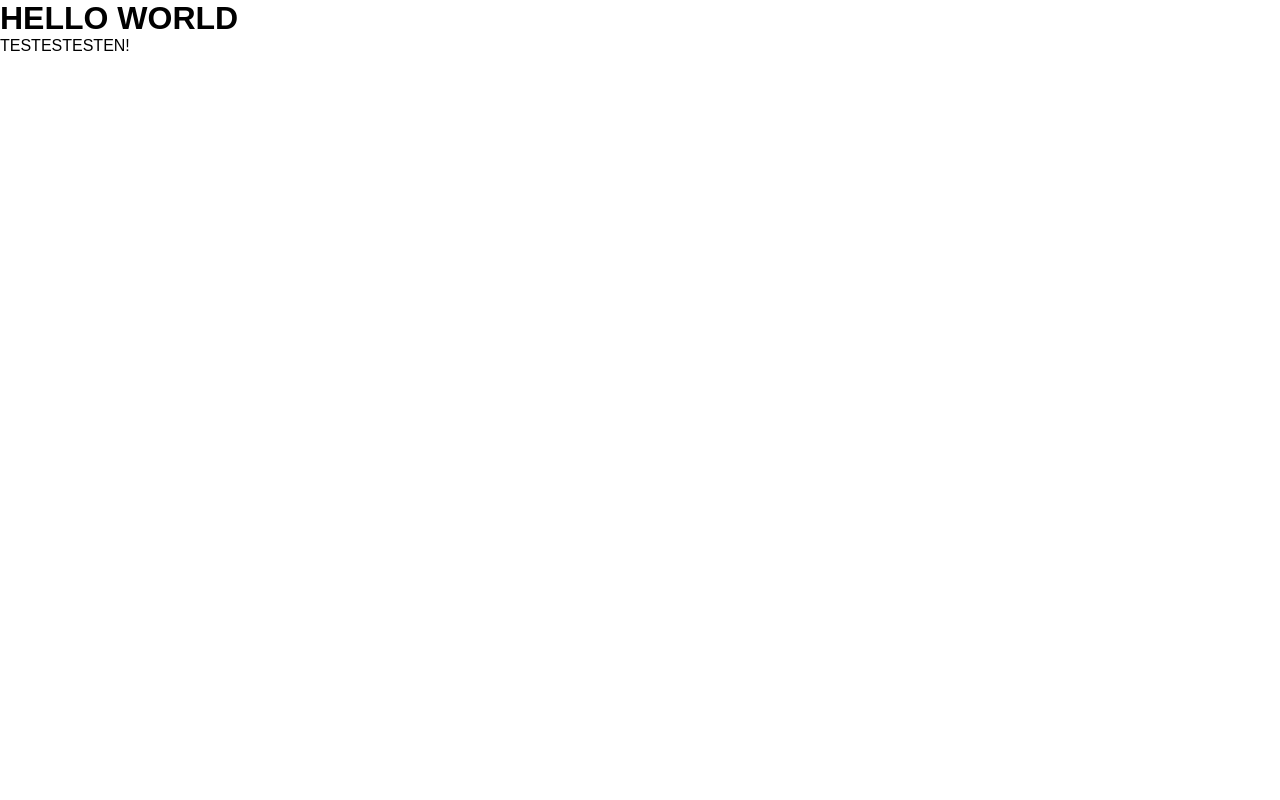
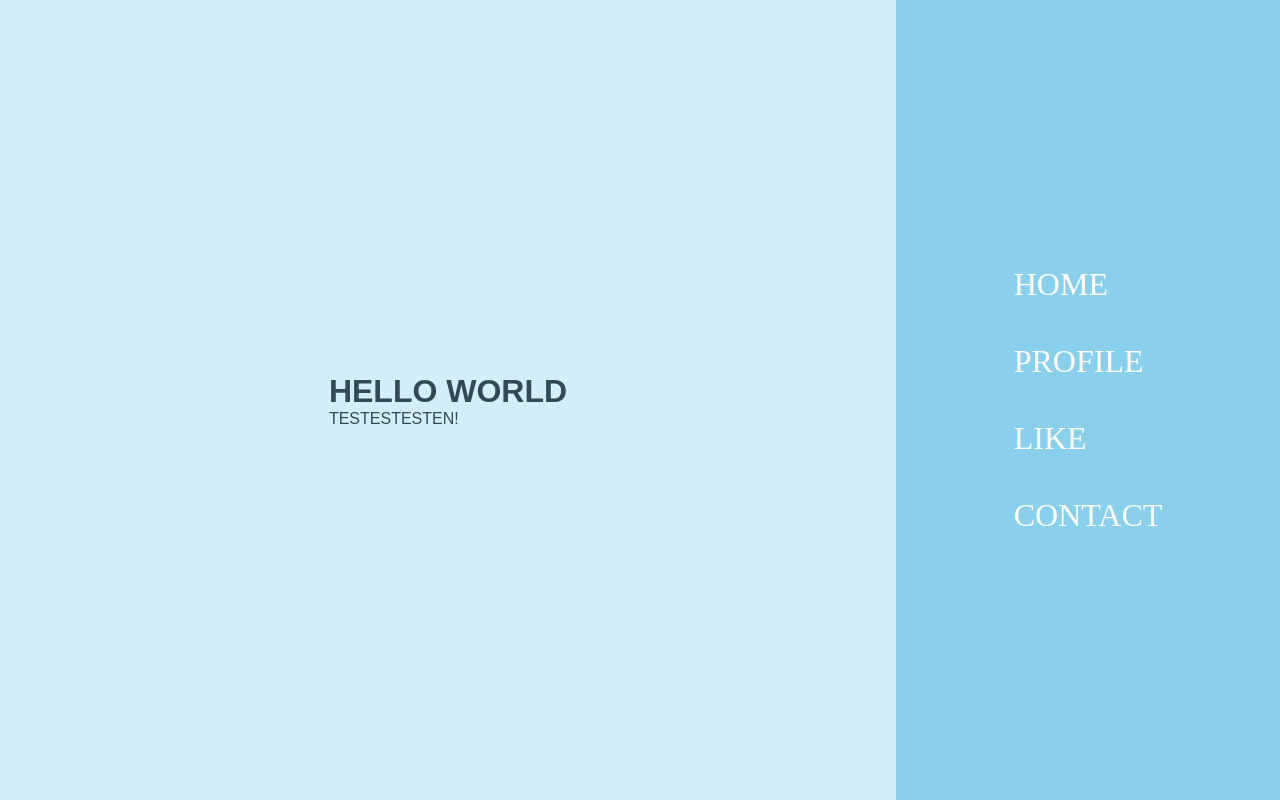
Before and after one commit to t-mocho/helloworld, a plain HTML site: page index.html in a window 1280 px wide. Drawn offline with nearby package versions, Linux system fonts and the light colour scheme.

Commit message:
Add files via upload

```diff
--- a/css/index.css
+++ b/css/index.css
@@ -1,16 +1,17 @@
 html {
   height: 100%;
   width: 100%;
+  background: #ccc
 }
 
 body {
   height: 100%;
   margin: 0;
-  background: #fff;
+  background: #89d0ed;
   /*linear-gradient(180deg, #b0e5f2 0%, #b0e5f2 40%, #c5d8a4 50%, #c5d8a4 100%)*/
-  ;
 }
 
+/*スタートページ*/
 #start {
   width: 100%;
   height: 100%;
@@ -33,45 +34,57 @@ body {
   display: none;
 }
 
+/*メインページ*/
 #main {
   font-family: "游ゴシック Light", "游ゴシック", "YuGothic", sans-serif;
   font-weight: 200;
   background: #fff;
+  height: 100%;
+  width: 70%;
+  display: none;
+}
+
+#main_box {
+  display: flex;
+  align-items: center;
+  justify-content: center;
+  height: 100%;
 }
 
 #main p {
   margin: 0;
 }
 
-.no-display {
+#menu {
+  width: 30%;
+  height: 100%;
+  position: absolute;
+  right: 0;
+  top: 0;
+  background: #89d0ed;
+  font-size: 2em;
   display: none;
 }
 
-#menu {
-  width: 30%;
+#menu_navi {
+  width: 100%;
   height: 100%;
-  background: #89d0ed;
-  position: absolute;
-  right: 0;
-  top: 0;
-  color: #fff;
-  font-size: 2em;
   display: flex;
+  align-items: center;
   justify-content: center;
-  align-items: center;
 }
 
-#menu ul {
+#menu_navi ul {
   margin: 0;
   padding: 0;
 }
 
-#menu ul li {
+#menu_navi ul li {
   list-style: none;
   padding: 20px 0;
 }
 
-#menu a {
+#menu_navi a {
   text-decoration: none;
   color: #fff;
 }
```
